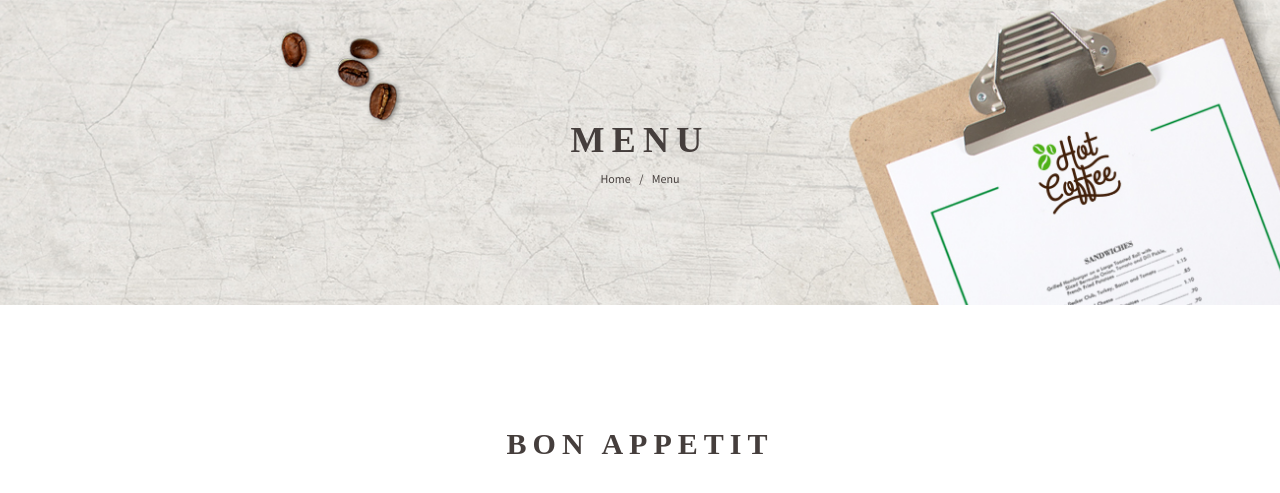
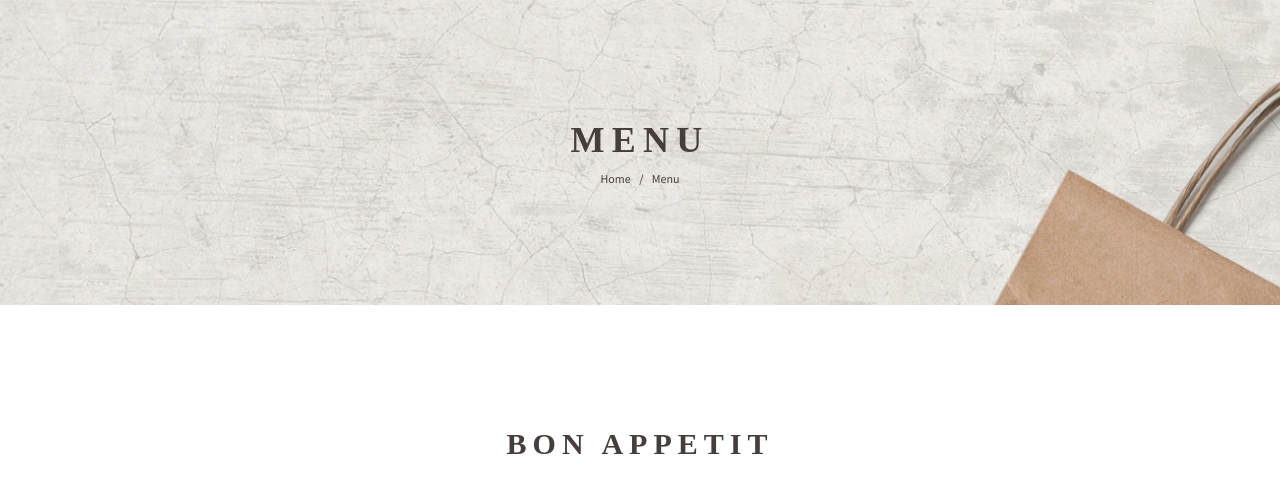
Before and after one commit to techamit001/lassi-work, a PHP site: page /menu.php in a window 1280 px wide. Shown: the part 139-632 px from the top of the page. Run offline with PHP 8.4, Linux system fonts and the light colour scheme; some web fonts are replaced.

Commit message:
changed images to lassi

```diff
--- a/css/custom.css
+++ b/css/custom.css
@@ -95,7 +95,7 @@
 	background-image: url(../images/top_bg_6.jpg)
 }
 .breadcrumbs_7 {
-	background-image: url(../images/top_bg_7.jpg)
+	background-image: url(../images/top_bg_5.jpg)
 }
 
 .testimpg .sc_section,
```
Also changed, not shown: images/bg_home_cup_go.png, images/bg_home_paralax.jpg, images/main_bg_1.jpg, images/top_bg_5.jpg.
